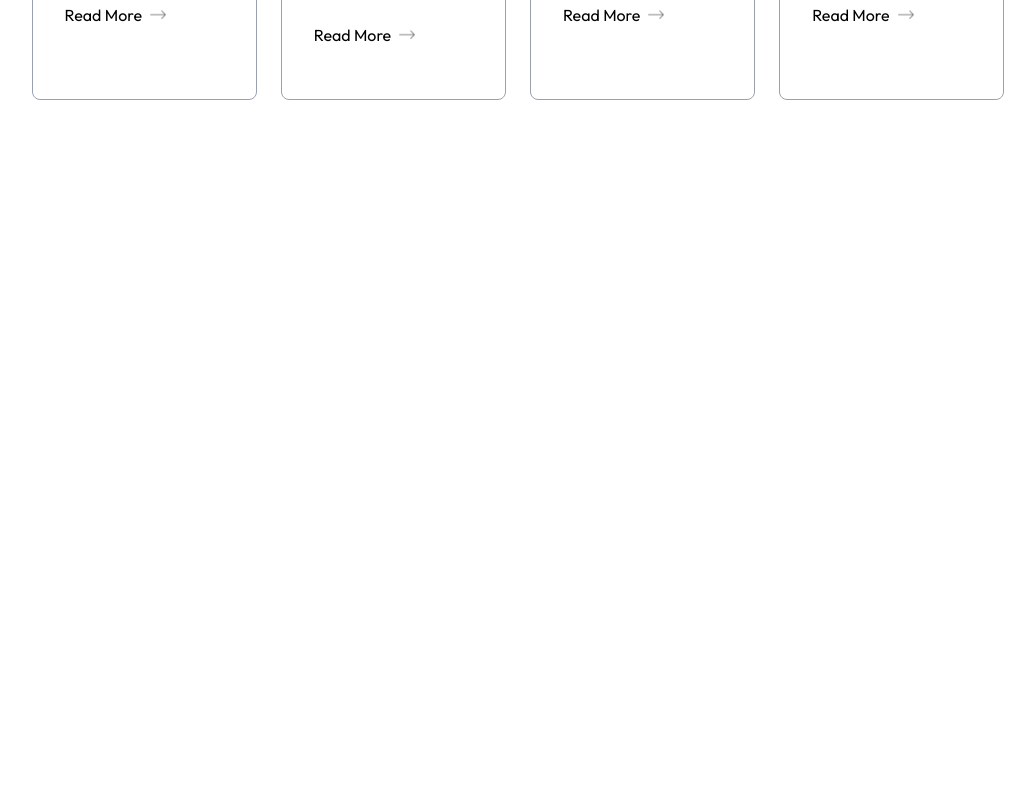
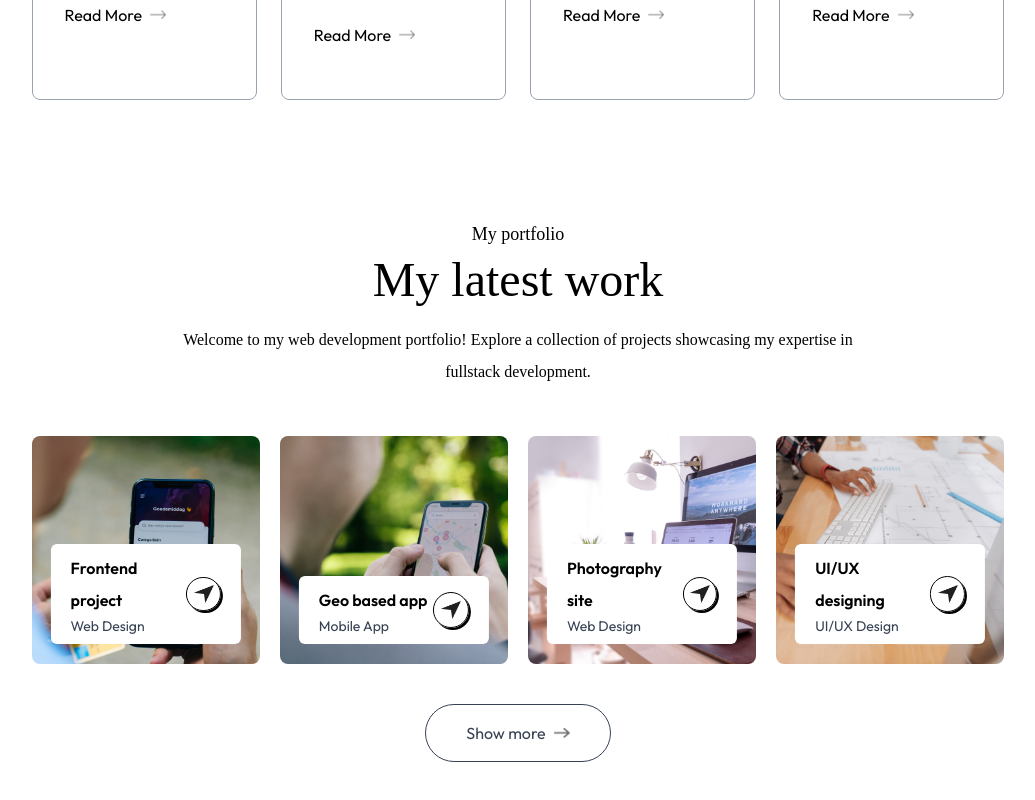
Before and after one commit to kingmaulana/personal-web-porto, a Next.js app: page / in a window 1280 px wide. Shown: the part 2095-2895 px from the top of the page, without its empty margins (122-1157 px from the left). Before the commit the page ends 2275 px from the top, so only its background shows below. Built offline with nearby package versions, Linux system fonts and the light colour scheme; a web font is replaced by a local one.

Commit message:
Work section done

```diff
--- /dev/null
+++ b/app/components/Work.jsx
@@ -0,0 +1,38 @@
+
+import { assets, workData } from '@/assets/assets'
+import Image from 'next/image'
+import React from 'react'
+
+function Work() {
+  return (
+    <div className='w-full px-[12%] py-10 scroll-mt-20' id='work'>
+       <h4 className='text-center mb-2 text-lg font-Ovo'>My portfolio</h4>
+       <h2 className='text-center text-5xl font-Ovo'>My latest work</h2>
+
+       <p className='text-center max-w-2xl mx-auto mt-5 mb-12 font-Ovo'>Welcome to my web development portfolio! Explore a collection of projects showcasing my expertise in fullstack development.</p>
+
+       <div className='gridColAuto grid my-10 gap-5'>
+        {workData.map((project, index)=>(
+            <div key={index} style={{backgroundImage: `url(${project.bgImage})`}} className='aspect-square bg-no-repeat bg-cover rounded-lg relative cursor-pointer group'>
+                <div className='bg-white w-10/12 rounded-md absolute bottom-5 left-1/2 -translate-x-1/2 py-2 px-5 flex items-center justify-between durataion-500 group-hover:bottom-7'>
+                <div>
+                    <h2 className='font-semibold'>{project.title}</h2>
+                    <p className='text-sm text-gray-700'>{project.description}</p>
+                </div>
+
+                <div className='border rounded-full border-black w-9 aspect-square flex items-center justify-center shadow-[2px_2px_0_#000] group-hover:bg-lime-300 transition'>
+                    <Image src={assets.send_icon} alt='send icon' className='w-5'/>
+                </div>
+                </div>
+            </div>
+        ))}
+       </div>
+
+       <a href="" className='w-max flex items-center justify-center gap-2 text-gray-700 border-[0.5px] border-gray-700 rounded-full py-3 px-10 mx-auto shadowLightMode lightHover hover:-translate-y-1 duration-500'>
+        Show more <Image src={assets.right_arrow_bold} alt='' className='w-4' />
+       </a>
+    </div>
+  )
+}
+
+export default Work
--- a/app/page.js
+++ b/app/page.js
@@ -3,6 +3,7 @@
 import Header from "./components/Header";
 import Navbar from "./components/Navbar";
 import Services from "./components/Services";
+import Work from "./components/Work";
 
 export default function Home() {
   return (
@@ -11,6 +12,7 @@
       <Header />
       <About />
       <Services />
+      <Work />
     </>
   );
 }
```
